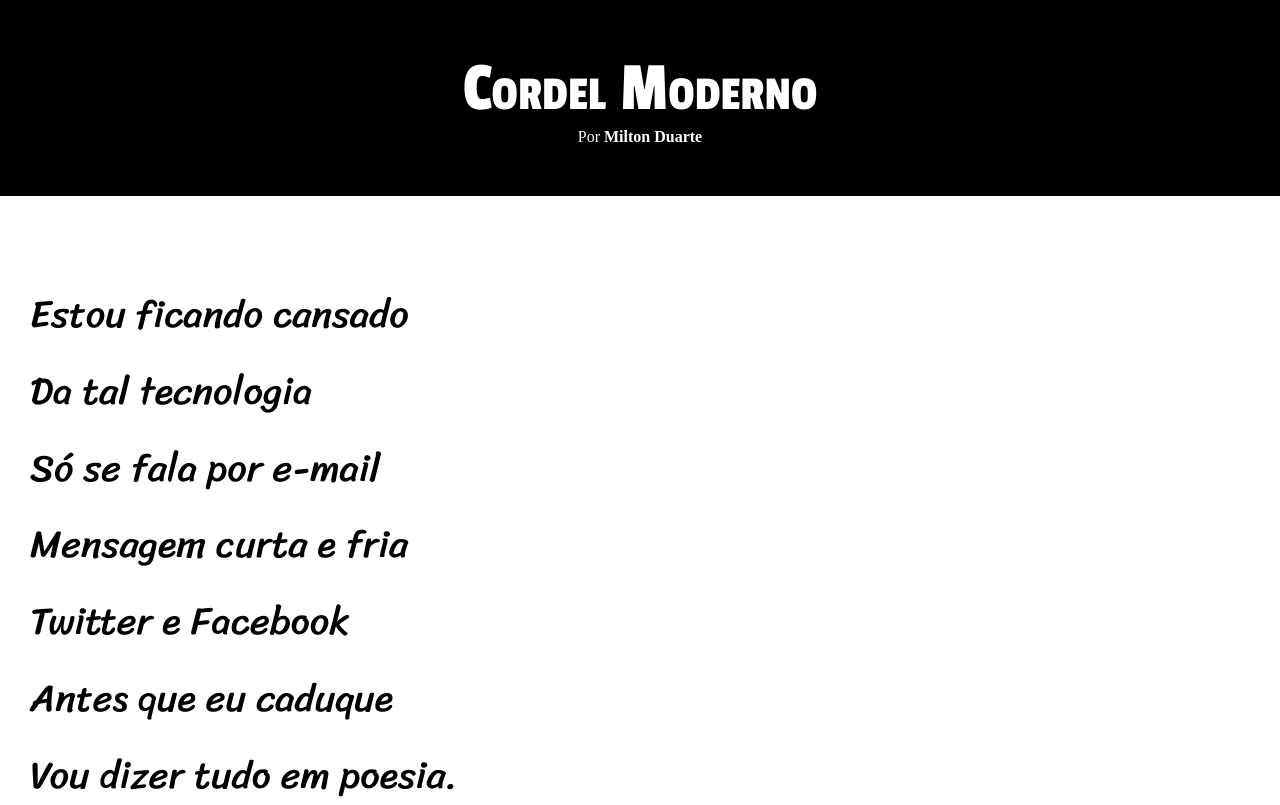
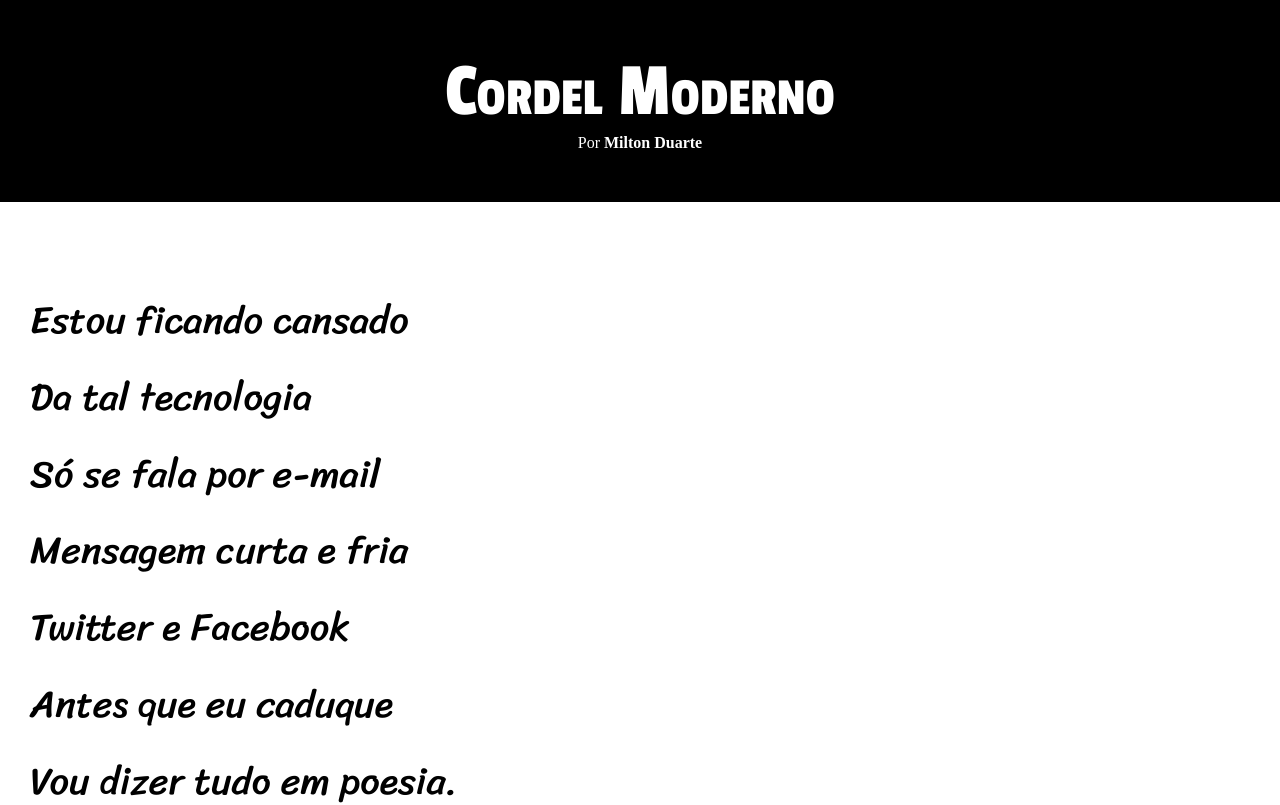
Before and after one commit to Marcos-Santos-Dev/Projeto-Cordel, a plain HTML site: page index.html in a window 1280 px wide. Shown: the top 805 px of the page. Drawn offline with Linux system fonts and the light colour scheme.

Commit message:
tamanho titulo

```diff
--- a/estilo/style.css
+++ b/estilo/style.css
@@ -40,7 +40,7 @@ header h1{
     font-variant: small-caps;
     padding-top: 50px;
     font-family: var(--font01);
-    font-size: 5.5vw;
+    font-size: 6vw;
     font-weight: lighter;
 }
 
```
